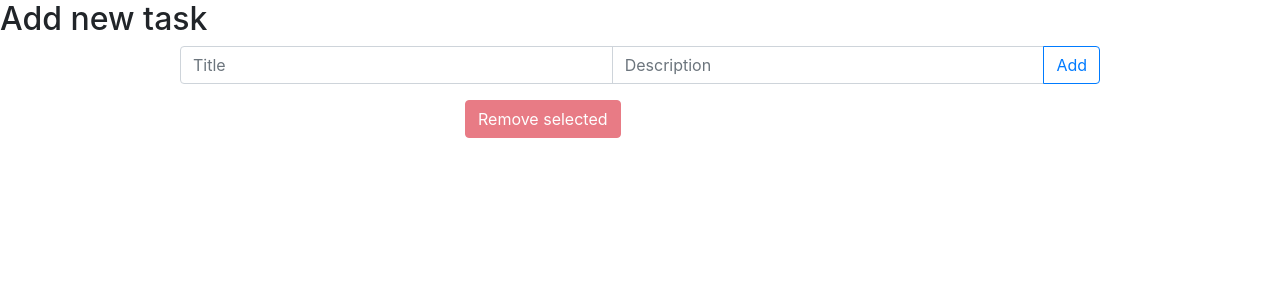
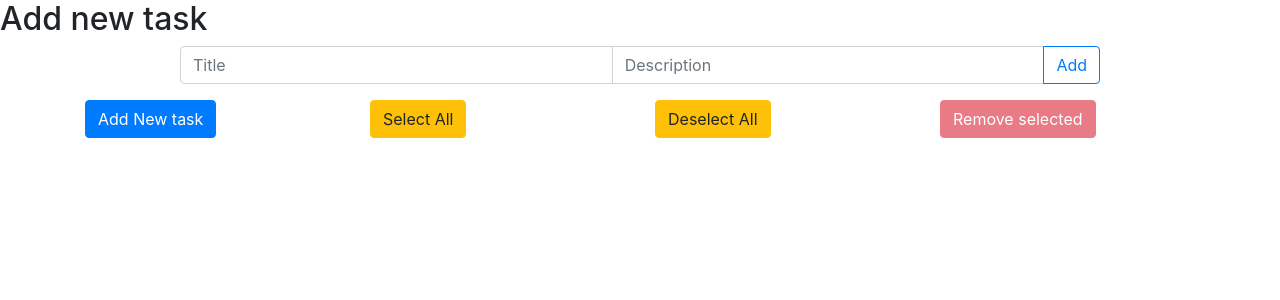
Before and after one commit to areviskandaryan/todo, a React (Create React App) app: page / in a window 1280 px wide. Shown: the top 300 px of the page. Built offline with nearby package versions, Linux system fonts and the light colour scheme.

Commit message:
added madal for adding tasks

```diff
--- a/src/components/ToDo/ToDo.js
+++ b/src/components/ToDo/ToDo.js
@@ -63,6 +63,14 @@ class ToDo extends Component {
 
     };
 
+    selectConfirm = ()=>{
+        const { tasks } = this.state;
+        const newSelectedTasks = tasks.map(({id})=>id);
+        this.setState({
+            selectedTasks :new Set(newSelectedTasks)
+        });
+    }
+
     render() {
         const {tasks, selectedTasks, showConfirm} = this.state;
         const taskComponents = tasks.map(task => {
@@ -93,7 +101,33 @@ class ToDo extends Component {
                     </Row>
                     <Row>{taskComponents}</Row>
                     <Row className="justify-content-center">
-                        <Col xs={8} sm={4}>
+                        <Col >
+                            <Button
+                                variant="primary"
+                                // disabled={!selectedTasks.size}
+                                // onClick={this.toggleConfirm}
+
+                            >
+                                Add New task
+                            </Button>
+                        </Col>
+                        <Col >
+                            <Button
+                                variant="warning"
+                                onClick={this.selectConfirm}
+                            >
+                              Select All
+                            </Button>
+                        </Col>
+                        <Col >
+                            <Button
+                                variant="warning"
+                                // onClick={this.toggleConfirm}
+                            >
+                                Deselect All
+                            </Button>
+                        </Col>
+                        <Col >
                             <Button
                                 variant="danger"
                                 disabled={!selectedTasks.size}
```
